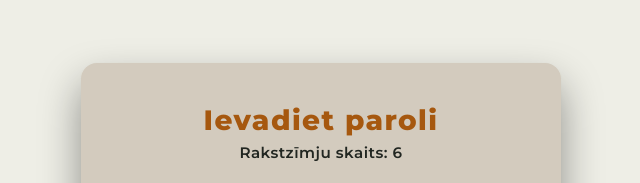
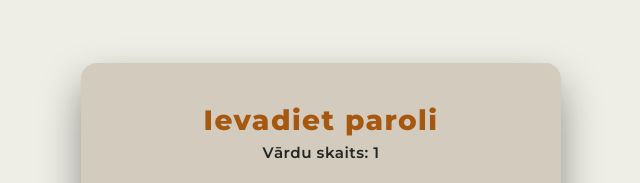
Before and after one commit to Misyip/bjc-decoder, a plain HTML site: page index.html in a window 1280 px wide. Shown: the part 188-371 px from the top of the page, 319-959 px from the left. Drawn offline with Linux system fonts and the light colour scheme.

Commit message:
Implement word count feature in password input
Added word count display for password input.

```diff
--- a/index.html
+++ b/index.html
@@ -28,7 +28,7 @@
   </div>
 
   <script>
-    const SECRET_KEYWORD = "Zvīņas"; // Case-insensitive target password
+    const SECRET_KEYWORD = "Zvīņas"; // Case-insensitive target password or sentence[cite: 5]
 
     const passwordInput = document.getElementById('passwordInput');
     const passwordLengthEl = document.getElementById('passwordLength');
@@ -39,17 +39,26 @@
 
     let isEvaluated = false;
 
+    function getWordCount(text) {
+      const trimmed = text.trim();
+      if (!trimmed) return 0;
+      return trimmed.split(/\s+/).length;
+    }
+
     function syncPasswordConfig() {
       const maxChars = SECRET_KEYWORD.length;
+      const wordCount = getWordCount(SECRET_KEYWORD);
+
+      // Keep character length enforcement for the input field[cite: 5]
       passwordInput.maxLength = maxChars;
-      passwordLengthEl.textContent = `Rakstzīmju skaits: ${maxChars}`;
+      passwordLengthEl.textContent = `Vārdu skaits: ${wordCount}`;
 
       if (passwordInput.value.length > maxChars) {
         passwordInput.value = passwordInput.value.slice(0, maxChars);
       }
     }
 
-    // Automatically enforces max length and displays current password length
+    // Automatically enforces max length and displays dynamic word count
     syncPasswordConfig();
 
     function updateDisplay(evaluated = false) {
@@ -70,9 +79,9 @@
         if (evaluated) {
           const charUpper = char.toUpperCase();
           if (secretUpper.includes(charUpper)) {
-            span.className = 'char-orange'; // Symbol exists in target password
+            span.className = 'char-orange'; // Symbol exists in target password[cite: 5]
           } else {
-            span.className = 'char-normal'; // Incorrect symbols retain default text color
+            span.className = 'char-normal'; // Incorrect symbols retain default text color[cite: 5]
           }
         } else {
           span.className = 'char-normal';
@@ -87,7 +96,7 @@
 
       if (!inputVal) return;
 
-      if (inputVal.toUpperCase() === SECRET_KEYWORD.toUpperCase()) {
+      if (inputVal.toUpperCase() === SECRET_KEYWORD.trim().toUpperCase()) {
         gameWindow.classList.add('hidden');
         congratsScreen.classList.add('active');
       } else {
```
